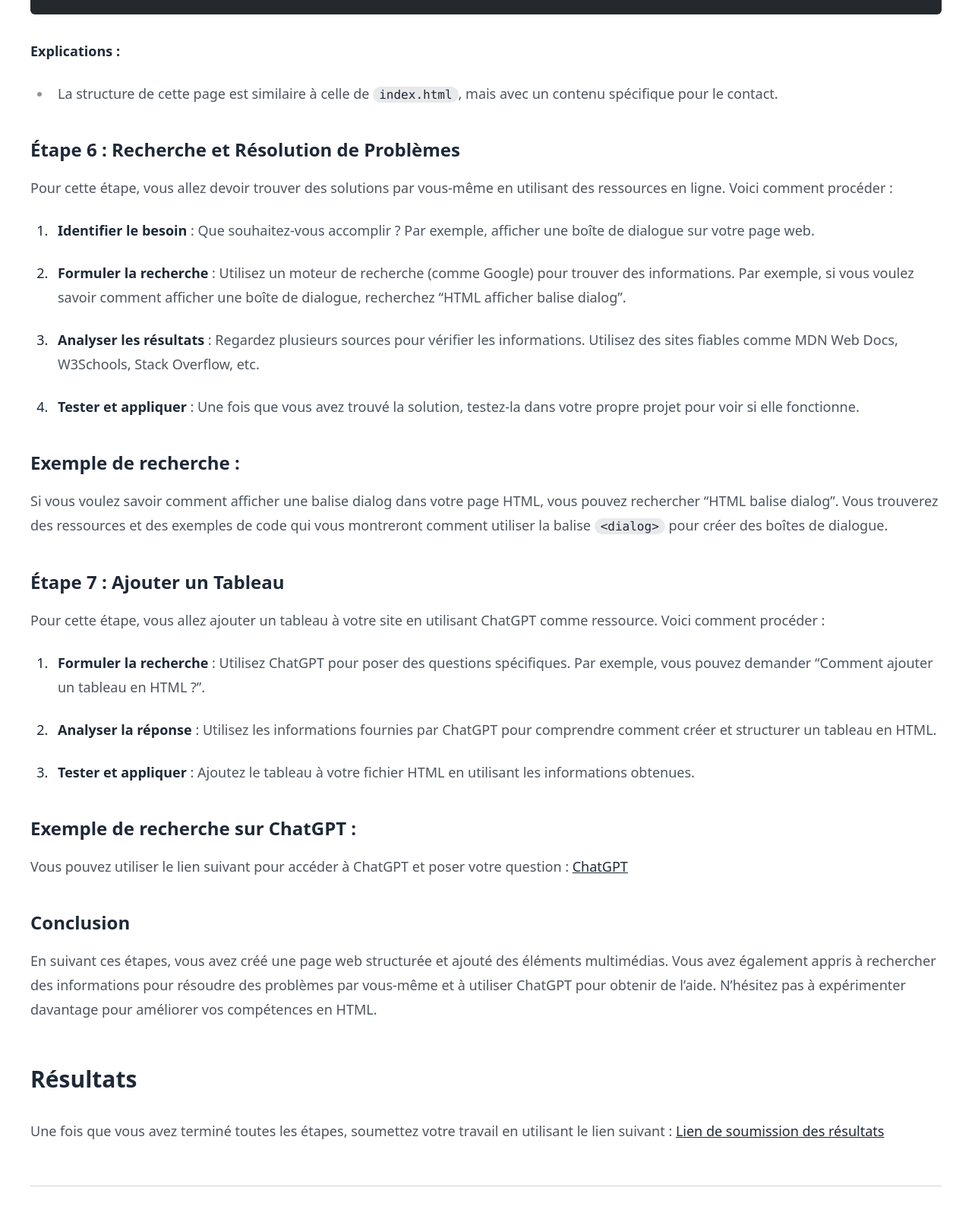
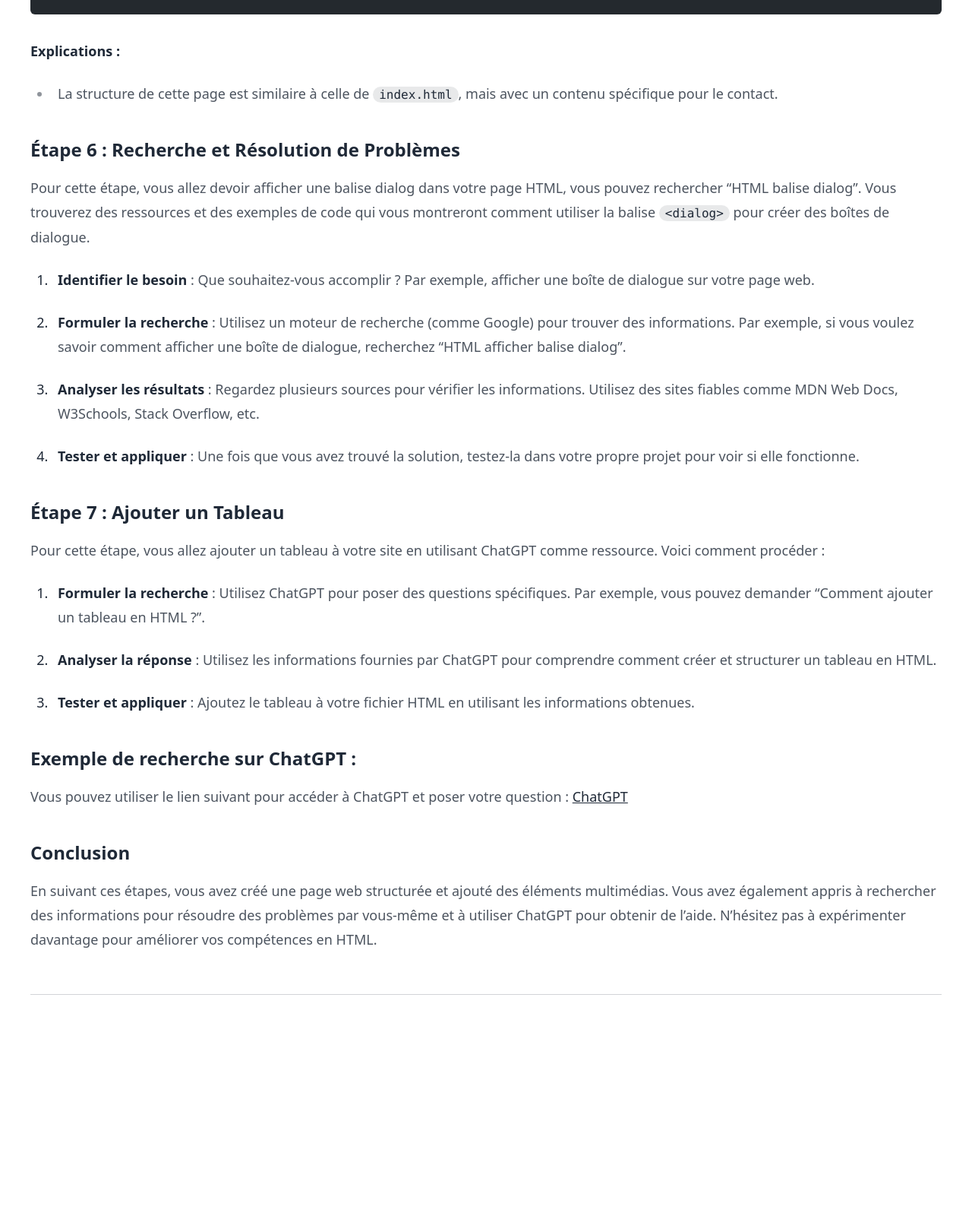
Before and after one commit to DorianMaliszewski/CoursJavascript, an Astro site: page /CoursJavascript/fr/semestre1/integration/tp/html in a window 1280 px wide. Shown: the part 4584-6184 px from the top of the page at 76% size. After the commit the page ends 5933 px from the top, so only its background shows below. Built offline with nearby package versions, Linux system fonts and the light colour scheme; Astro itself is replaced by a stand-in of ours; code samples lack their colours.

Commit message:
refactor: changement texte tp 1 html

```diff
--- a/src/pages/fr/semestre1/integration/tp/html.md
+++ b/src/pages/fr/semestre1/integration/tp/html.md
@@ -146,7 +146,7 @@ Créez un fichier HTML appelé `contact.html` pour la page de contact, même si
 
 ### Étape 6 : Recherche et Résolution de Problèmes
 
-Pour cette étape, vous allez devoir trouver des solutions par vous-même en utilisant des ressources en ligne. Voici comment procéder :
+Pour cette étape, vous allez devoir afficher une balise dialog dans votre page HTML, vous pouvez rechercher "HTML balise dialog". Vous trouverez des ressources et des exemples de code qui vous montreront comment utiliser la balise `<dialog>` pour créer des boîtes de dialogue.
 
 1. **Identifier le besoin** : Que souhaitez-vous accomplir ? Par exemple, afficher une boîte de dialogue sur votre page web.
 
@@ -155,10 +155,6 @@ Pour cette étape, vous allez devoir trouver des solutions par vous-même en uti
 3. **Analyser les résultats** : Regardez plusieurs sources pour vérifier les informations. Utilisez des sites fiables comme MDN Web Docs, W3Schools, Stack Overflow, etc.
 
 4. **Tester et appliquer** : Une fois que vous avez trouvé la solution, testez-la dans votre propre projet pour voir si elle fonctionne.
-
-### Exemple de recherche :
-
-Si vous voulez savoir comment afficher une balise dialog dans votre page HTML, vous pouvez rechercher "HTML balise dialog". Vous trouverez des ressources et des exemples de code qui vous montreront comment utiliser la balise `<dialog>` pour créer des boîtes de dialogue.
 
 ### Étape 7 : Ajouter un Tableau
 
@@ -178,8 +174,5 @@ Vous pouvez utiliser le lien suivant pour accéder à ChatGPT et poser votre que
 
 En suivant ces étapes, vous avez créé une page web structurée et ajouté des éléments multimédias. Vous avez également appris à rechercher des informations pour résoudre des problèmes par vous-même et à utiliser ChatGPT pour obtenir de l'aide. N'hésitez pas à expérimenter davantage pour améliorer vos compétences en HTML.
 
-## Résultats
-
-Une fois que vous avez terminé toutes les étapes, soumettez votre travail en utilisant le lien suivant : [Lien de soumission des résultats](#)
 
 ---
```
Also changed, not shown: src/pages/fr/semestre1/integration/td/css.md (+1 -1 lines).
